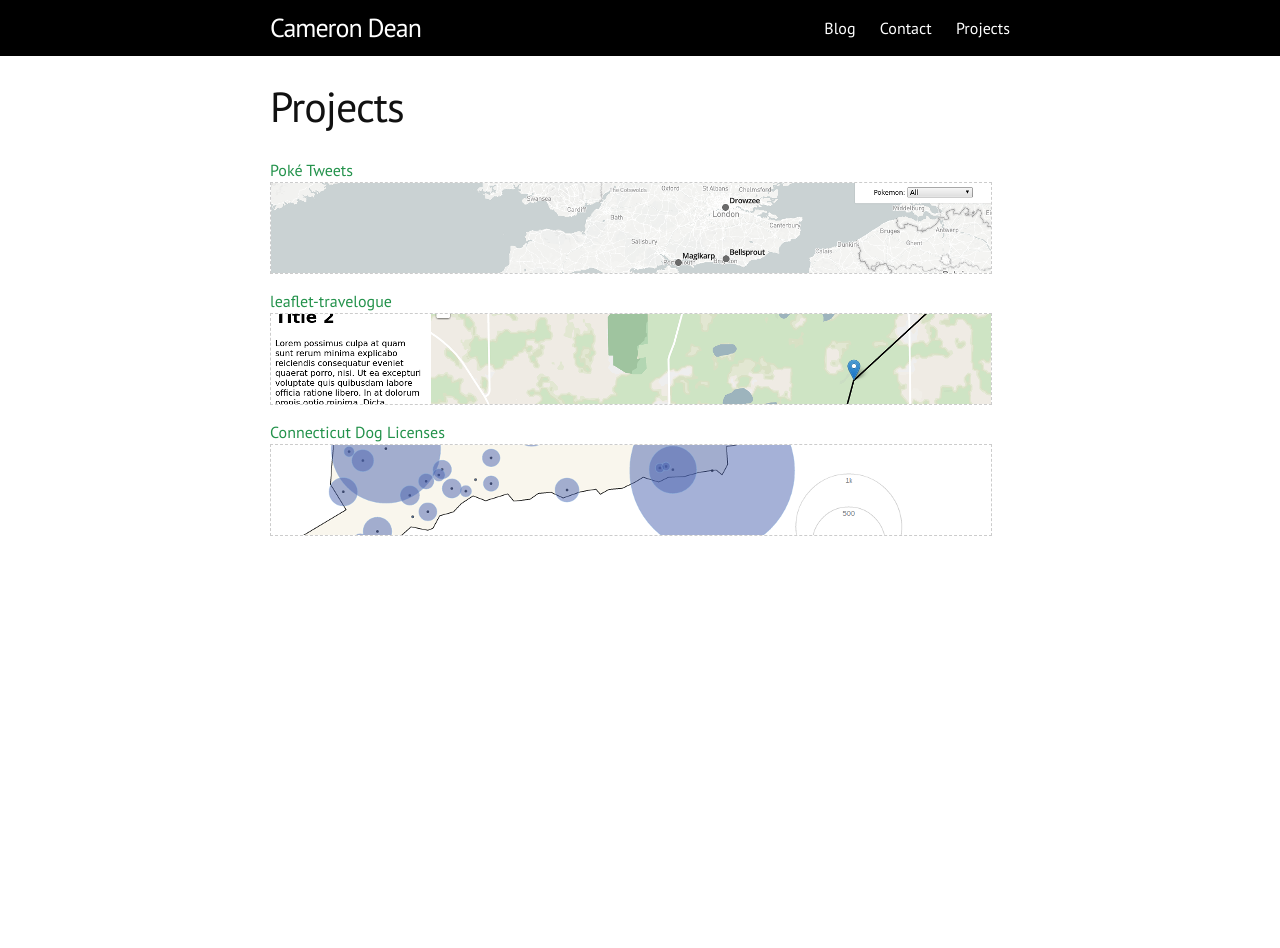
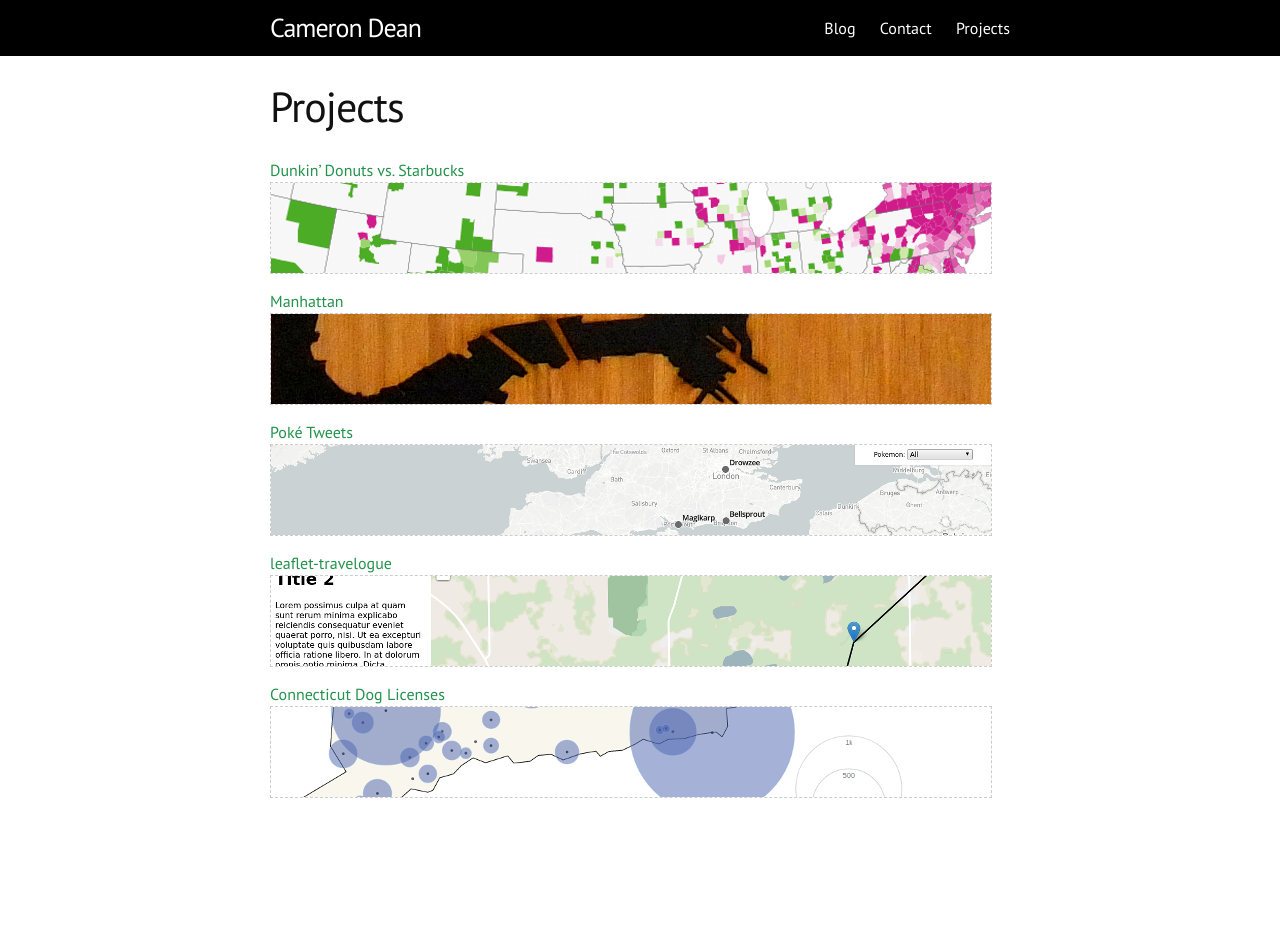
Before and after one commit to chdean/chdean.github.io, a Jekyll site: the page built from projects/index.md, in a window 1280 px wide. Built offline with Jekyll 4.4.1, drawn with Linux system fonts in a browser that asks for light colours; before the commit the page ends 900 px from its top, so only the background shows below that.

Commit message:
added manhattan and dunkin-sb maps

```diff
--- a/projects/index.md
+++ b/projects/index.md
@@ -3,6 +3,12 @@ layout: page
 title: Projects
 custom_css: /css/projects.css
 ---
+
+[Dunkin' Donuts vs. Starbucks
+![](/assets/preview/dunkin-sb.png)](dunkin-sb/)
+
+[Manhattan
+![](/assets/preview/wood-manhattan.png)](wood-manhattan/)
 
 [Pok&eacute; Tweets
 ![](/assets/preview/poke-tweets.png)](poke-tweets/)
```
Also changed, not shown: _includes/header.html (+4 -4 lines), projects/dunkin-sb/index.md (added, +7 -0 lines), projects/wood-manhattan/index.md (added, +7 -0 lines), assets/preview/dunkin-sb.png (added), assets/preview/wood-manhattan.png (added), projects/dunkin-sb/print.png (added), projects/wood-manhattan/wood-manhattan-full.jpg (added).
